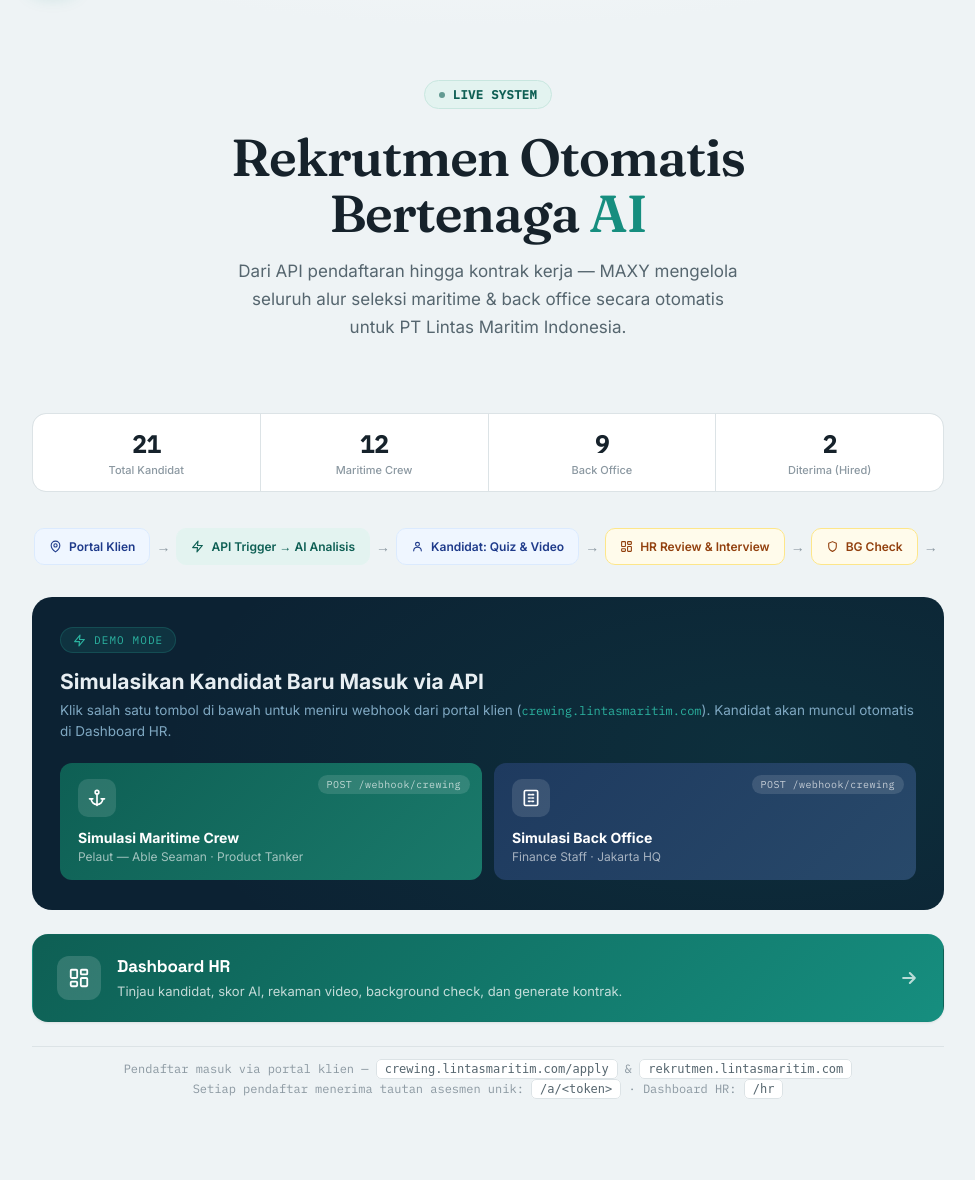
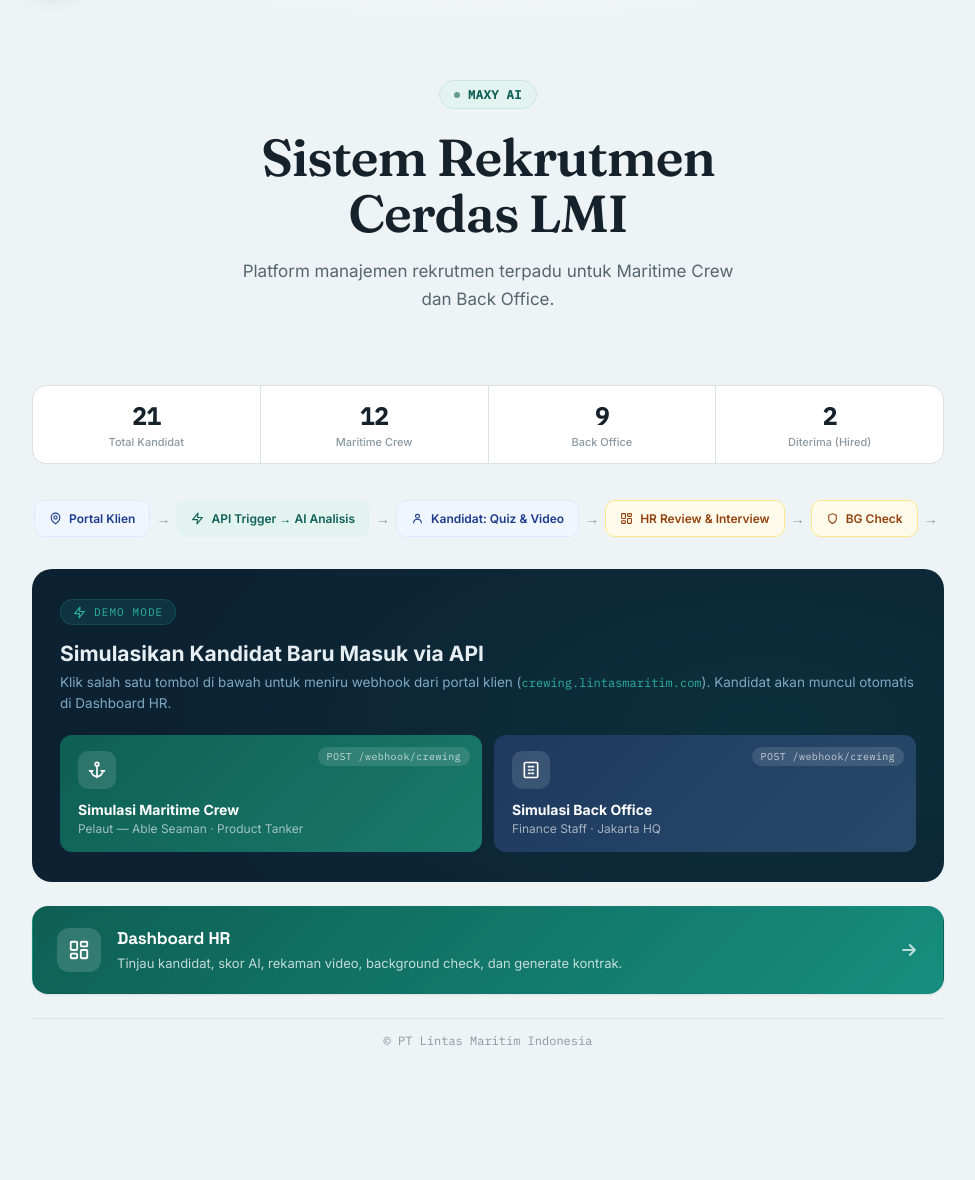
Before and after one commit to nabnabilaa/demo-lmi, a Flask app: page / in a window 1280 px wide. Shown: the part 74-1254 px from the top of the page, without its empty margins (152-1127 px from the left). After the commit the page ends 1119 px from the top, so only its background shows below. Run offline with Flask 3, Linux system fonts and the light colour scheme; data comes from the database, SQL or seed files in the repository; both versions use the stored data as it was after the commit.

Commit message:
feat: implement MAXY recruitment landing page and local workspace configuration

```diff
--- a/templates/index.html
+++ b/templates/index.html
@@ -170,9 +170,9 @@ h1,h2,h3{font-family:var(--font-head);letter-spacing:-.01em;}
 
   <!-- HERO -->
   <div class="hero">
-    <div class="hero-eyebrow"><span class="dot"></span>Live System</div>
-    <h1>Rekrutmen Otomatis<br>Bertenaga <span class="accent">AI</span></h1>
-    <p class="hero-lead">Dari API pendaftaran hingga kontrak kerja — MAXY mengelola seluruh alur seleksi maritime &amp; back office secara otomatis untuk PT Lintas Maritim Indonesia.</p>
+    <div class="hero-eyebrow"><span class="dot"></span>MAXY AI</div>
+    <h1>Sistem Rekrutmen<br>Cerdas LMI</h1>
+    <p class="hero-lead">Platform manajemen rekrutmen terpadu untuk Maritime Crew dan Back Office.</p>
   </div>
 
   <!-- STAT BAR -->
@@ -271,8 +271,7 @@ h1,h2,h3{font-family:var(--font-head);letter-spacing:-.01em;}
   </a>
 
   <div class="foot">
-    Pendaftar masuk via portal klien — <code>crewing.lintasmaritim.com/apply</code> &amp; <code>rekrutmen.lintasmaritim.com</code><br>
-    Setiap pendaftar menerima tautan asesmen unik: <code>/a/&lt;token&gt;</code> · Dashboard HR: <code>/hr</code>
+    &copy; PT Lintas Maritim Indonesia
   </div>
 
 </div>
```
Also changed, not shown: .claude/settings.local.json, maxy.db, 1 other file.
